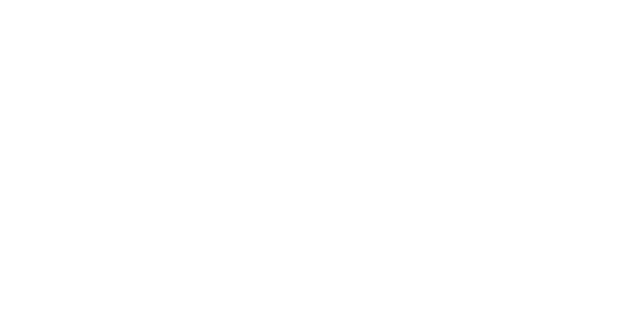
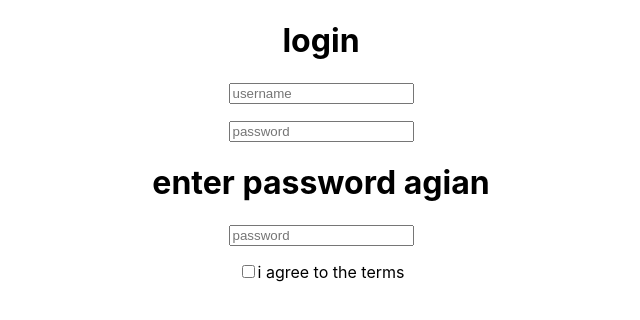
Before and after one commit to Ranilange/formproject, a React (Create React App) app: page / in a window 1280 px wide. Shown: the top 320 px of the page, without its empty margins (319-959 px from the left). Built offline with nearby package versions, Linux system fonts and the light colour scheme.

Commit message:
register component

```diff
--- a/package.json
+++ b/package.json
@@ -6,10 +6,13 @@
     "@testing-library/jest-dom": "^5.16.5",
     "@testing-library/react": "^13.3.0",
     "@testing-library/user-event": "^13.5.0",
+    "formik": "^2.2.9",
     "react": "^18.2.0",
     "react-dom": "^18.2.0",
     "react-scripts": "5.0.1",
-    "web-vitals": "^2.1.4"
+    "web-vitals": "^2.1.4",
+    "yuk": "^1.1.1",
+    "yup": "^0.32.11"
   },
   "scripts": {
     "start": "react-scripts start",
--- a/src/App.js
+++ b/src/App.js
@@ -1,10 +1,10 @@
 
 import './App.css';
-
+import Register from './components/Register';
 function App() {
   return (
     <div className="App">
-
+      <Register></Register>
     </div>
   );
 }
--- /dev/null
+++ b/src/components/Register.jsx
@@ -0,0 +1,68 @@
+import { Formik } from "formik"
+import * as Yup from "yup"
+
+
+const Register = () => {
+    const schema = Yup.object().shape({
+        username: Yup.string().required("")
+            .min(6, "the username should have 8 charcters"),
+        password: Yup.string().required("")
+            .min(8, "the password should have 8 charcters"),
+        password2: Yup.string().required("")
+            .min(8, "the password should have 8 charcters")
+            .oneOf([Yup.ref('password'), null], 'Passwords must match')
+    })
+    return (
+        <div>
+            <h1>login</h1>
+            <Formik validationSchema={schema} initialValues={{ username: '', password: '', password2: '', checkbox: false }} onSubmit={(values) => alert("hello" + JSON.stringify(values))}  >
+                {({ handleSubmit, handleChange, handleBlur, values, errors, touched }) => (
+                    <form onSubmit={handleSubmit} noValidate >
+                        <input
+                            type="text"
+                            name="username"
+                            placeholder="username"
+                            onChange={handleChange}
+                            value={values.username}
+                            onBlur={handleBlur}
+                        />
+                        <p>{errors.username && touched.username && errors.username}</p>
+                        <input
+                            type="password"
+                            name="password"
+                            placeholder="password"
+                            onChange={handleChange}
+                            value={values.password}
+                            onBlur={handleBlur}
+                        />
+                        <p>{errors.password && touched.password && errors.password}</p>
+                        <h1>enter password agian</h1>
+                        <input
+                            type="password"
+                            name="password2"
+                            placeholder="password"
+                            onChange={handleChange}
+                            value={values.password2}
+                            onBlur={handleBlur}
+                        />
+                        <p>{errors.password2 && touched.password2 && errors.password2}</p>
+
+                        <label>
+                            <input type="checkbox"
+                                name="checkbox"
+                                onChange={handleChange} />
+                            i agree to the terms
+                        </label>
+                        <br></br>
+
+                        {values.checkbox ? (<button type="submit">login</button>) : (<div></div>)}
+
+                    </form>
+                )}
+
+            </Formik>
+        </div >
+    )
+}
+
+export default Register
```
Also changed, not shown: 1 other file (tests, documents, lock files or other folders).
